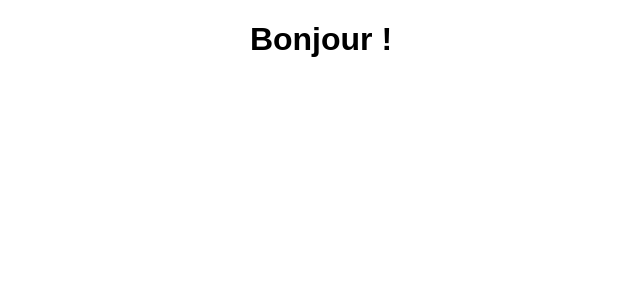
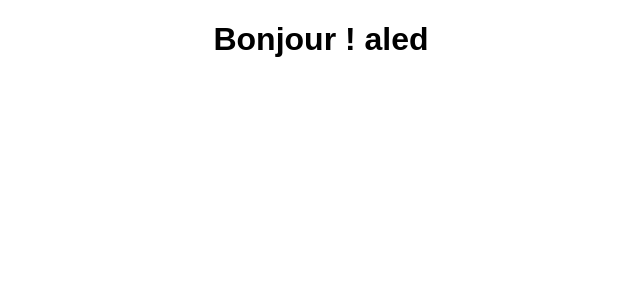
Before and after one commit to Scalpal/Projet-Golf, a React (Create React App) app in the folder frontend/: page / in a window 1280 px wide. Shown: the top 300 px of the page, without its empty margins (319-959 px from the left). Built offline with nearby package versions, Linux system fonts and the light colour scheme.

Commit message:
Npm dependencies : react-router

```diff
--- a/frontend/package.json
+++ b/frontend/package.json
@@ -8,6 +8,7 @@
     "@testing-library/user-event": "^13.5.0",
     "react": "^17.0.2",
     "react-dom": "^17.0.2",
+    "react-router-dom": "^6.2.1",
     "react-scripts": "5.0.0",
     "web-vitals": "^2.1.4"
   },
--- a/frontend/src/App.js
+++ b/frontend/src/App.js
@@ -3,7 +3,7 @@ import './App.css';
 function App() {
   return (
     <div className="App" style={{fontFamily: "Arial"}}>
-      <h1>Bonjour ! </h1>
+      <h1>Bonjour ! aled </h1>
     </div>
   );
 }
```
Also changed, not shown: 1 other file (tests, documents, lock files or other folders).
